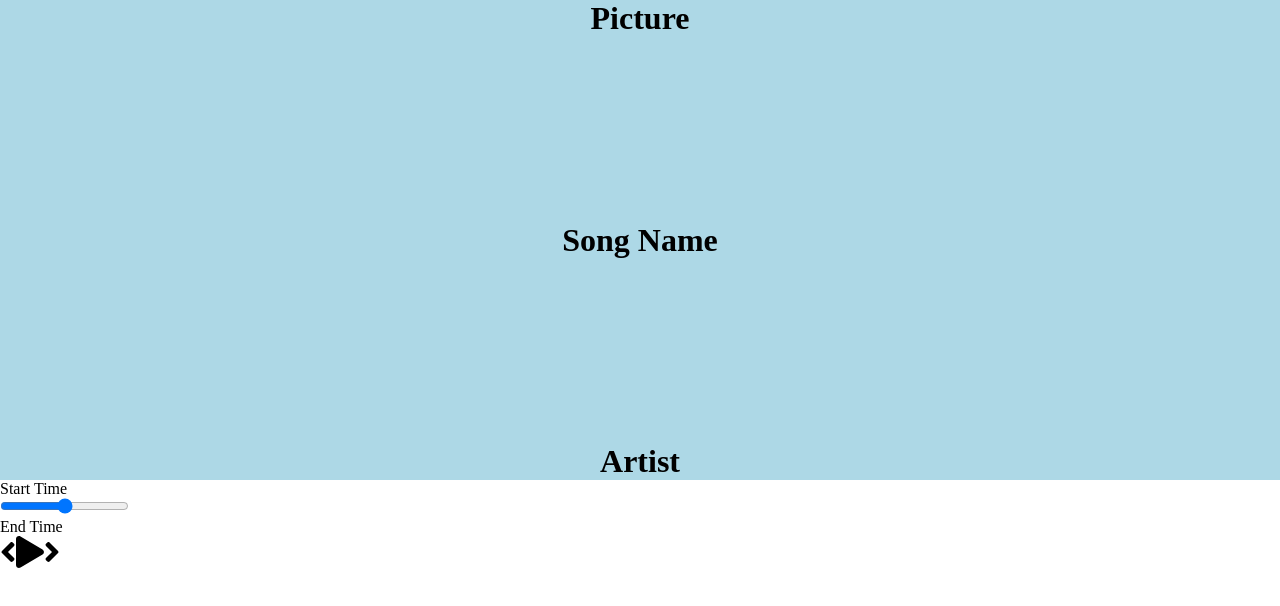
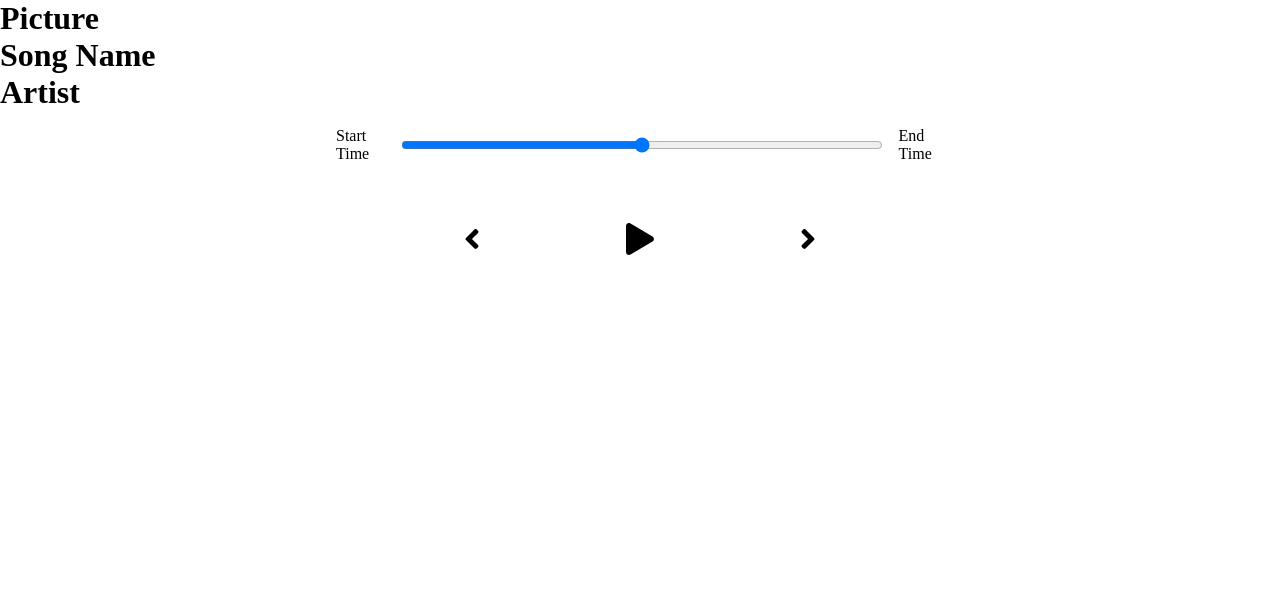
Before and after one commit to DVarner94/music-app, a React (Create React App) app: page / in a window 1280 px wide. Shown: the top 606 px of the page. Built offline with nearby package versions, Linux system fonts and the light colour scheme.

Commit message:
styled time contol

```diff
--- a/src/styles/_player.scss
+++ b/src/styles/_player.scss
@@ -1,8 +1,30 @@
-.song-container {
-    min-height: 60vh;
-    background-color: lightblue;
+.player {
+    min-height: 20vh;
     display: flex;
     flex-direction: column;
     align-items: center;
     justify-content: space-between;
 }
+.time-control{
+    width: 50%;
+    display: flex;
+    align-items: center;
+    input{
+        width: 100%;
+        padding: 1rem 2rem;
+    }
+    p{
+        padding: 1rem;
+    }
+}
+
+.play-control{
+    display: flex;
+    justify-content: space-between;
+    align-items: center;
+    padding: 1rem;
+    width: 30%;
+    svg{
+        cursor: pointer;
+    }
+}
```
